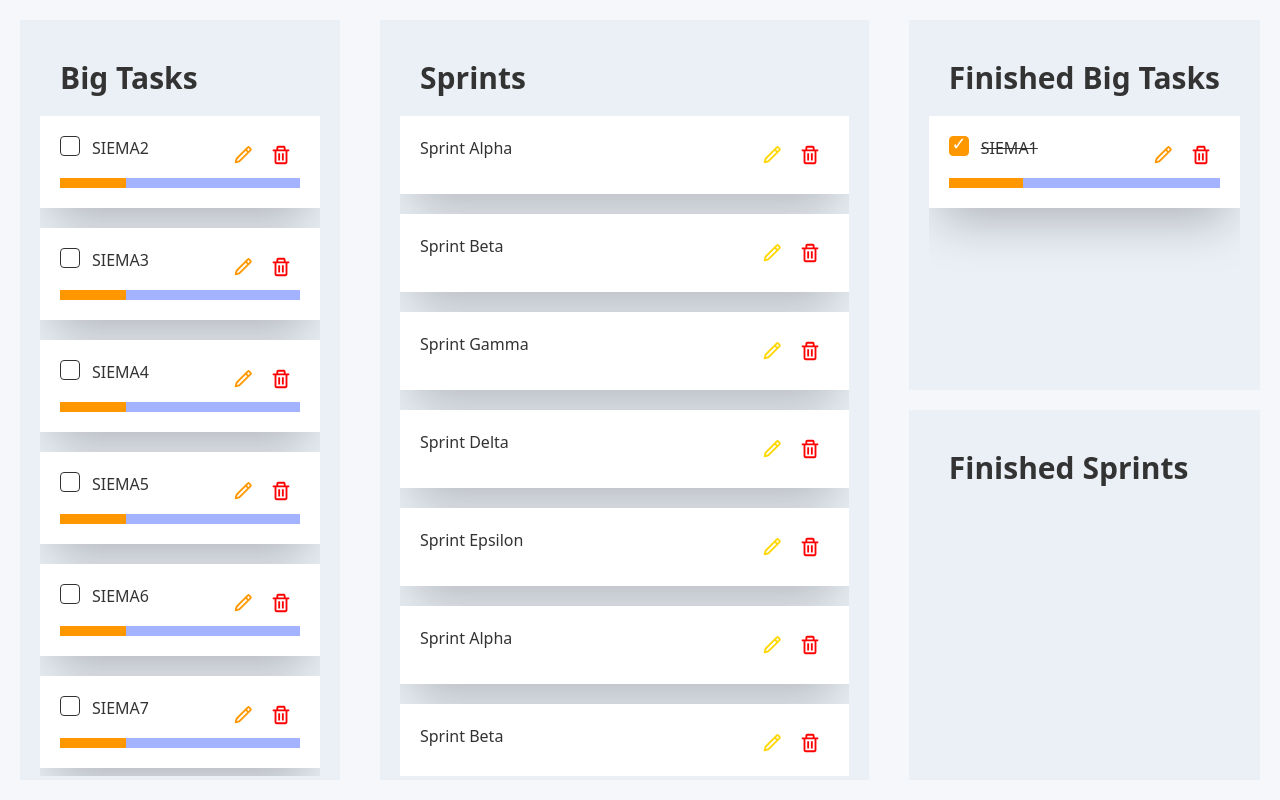
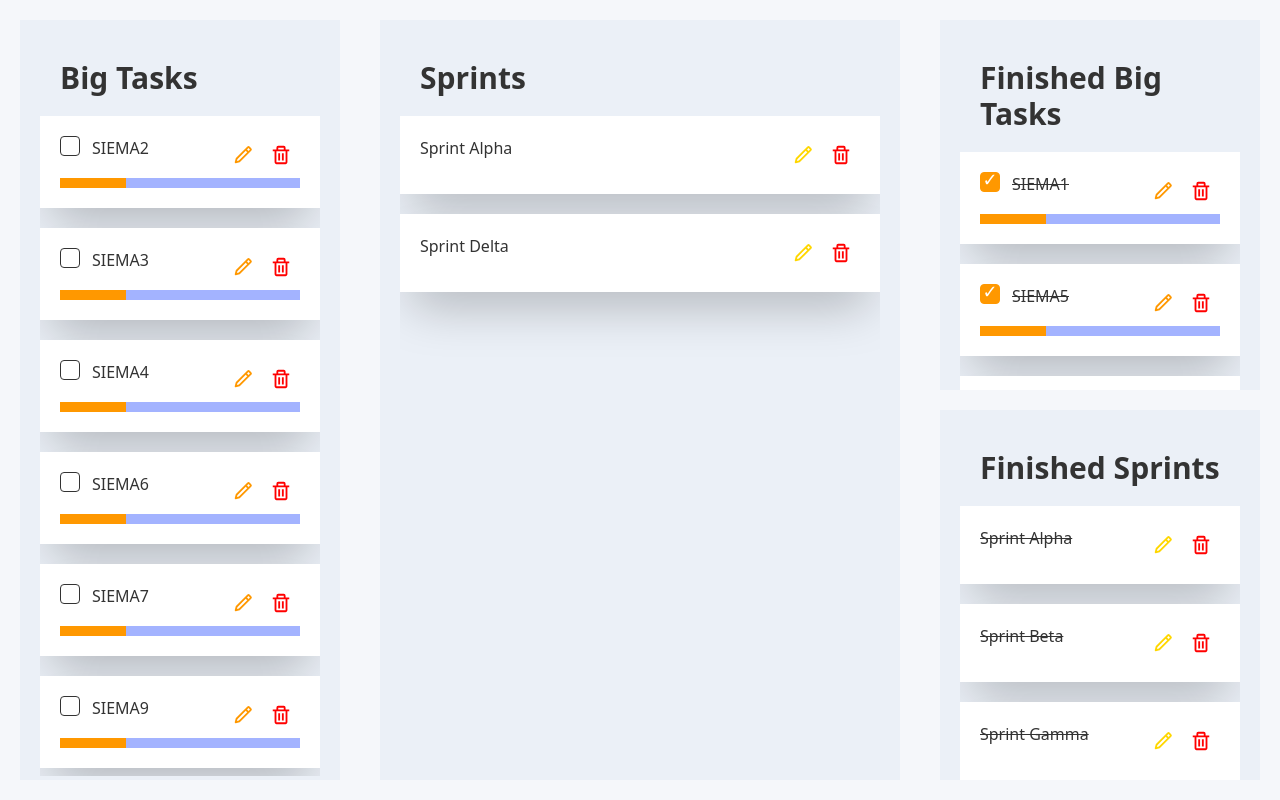
Before and after one commit to ssuminski3/BigTasks, a React (Vite) app in the folder client/BigTask/: page / in a window 1280 px wide. Built offline with nearby package versions, Linux system fonts and the light colour scheme.

Commit message:
Finished main page

```diff
--- a/client/BigTask/src/components/SprintComponent.tsx
+++ b/client/BigTask/src/components/SprintComponent.tsx
@@ -6,6 +6,7 @@ import { BiTrash } from "react-icons/bi";
 type Sprint = {
     name: string,
     key_my: number,
+    done: boolean,
     dl: (index: number) => void
 }
 
@@ -38,7 +39,7 @@ function SprintComponent(props: Sprint) {
                         />
                     ) : (
                         <label>
-                            {name}
+                            {props.done ? <del>{name}</del> : name}
                         </label>
                     )}
 
--- a/client/BigTask/src/pages/MainPage.tsx
+++ b/client/BigTask/src/pages/MainPage.tsx
@@ -19,42 +19,45 @@ const initialBigTasks: BigTask[] = [
   { done: false, name: "SIEMA2", taskToDo: 120, donesTasks: 33, key_my: 2 },
   { done: false, name: "SIEMA3", taskToDo: 120, donesTasks: 33, key_my: 3 },
   { done: false, name: "SIEMA4", taskToDo: 120, donesTasks: 33, key_my: 4 },
-  { done: false, name: "SIEMA5", taskToDo: 120, donesTasks: 33, key_my: 5 },
+  { done: true, name: "SIEMA5", taskToDo: 120, donesTasks: 33, key_my: 5 },
   { done: false, name: "SIEMA6", taskToDo: 120, donesTasks: 33, key_my: 6 },
   { done: false, name: "SIEMA7", taskToDo: 120, donesTasks: 33, key_my: 7 },
-  { done: false, name: "SIEMA8", taskToDo: 120, donesTasks: 33, key_my: 8 },
+  { done: true, name: "SIEMA8", taskToDo: 120, donesTasks: 33, key_my: 8 },
   { done: false, name: "SIEMA9", taskToDo: 120, donesTasks: 33, key_my: 9 },
-  { done: false, name: "SIEMA10", taskToDo: 120, donesTasks: 33, key_my: 10 },
-  { done: false, name: "SIEMA11", taskToDo: 120, donesTasks: 33, key_my: 11 },
+  { done: true, name: "SIEMA10", taskToDo: 120, donesTasks: 33, key_my: 10 },
+  { done: true, name: "SIEMA11", taskToDo: 120, donesTasks: 33, key_my: 11 },
   { done: false, name: "SIEMA12", taskToDo: 120, donesTasks: 33, key_my: 12 },
   { done: false, name: "SIEMA13", taskToDo: 120, donesTasks: 33, key_my: 13 },
   { done: false, name: "SIEMA15", taskToDo: 120, donesTasks: 33, key_my: 14 },
-  { done: false, name: "SIEMA14", taskToDo: 120, donesTasks: 33, key_my: 15 },
-  { done: false, name: "SIEMA16", taskToDo: 120, donesTasks: 33, key_my: 16 },
+  { done: true, name: "SIEMA14", taskToDo: 120, donesTasks: 33, key_my: 15 },
+  { done: true, name: "SIEMA16", taskToDo: 120, donesTasks: 33, key_my: 16 },
 ];
 type Sprint = {
   name: string,
   key_my: number,
+  done: boolean
 }
 const sprintes: Sprint[] = [
-  { name: "Sprint Alpha", key_my: 1 },
-  { name: "Sprint Beta", key_my: 2 },
-  { name: "Sprint Gamma", key_my: 3 },
-  { name: "Sprint Delta", key_my: 4 },
-  { name: "Sprint Epsilon", key_my: 5 },
-  { name: "Sprint Alpha", key_my: 1 },
-  { name: "Sprint Beta", key_my: 2 },
-  { name: "Sprint Gamma", key_my: 3 },
-  { name: "Sprint Delta", key_my: 4 },
-  { name: "Sprint Epsilon", key_my: 5 },
+  { name: "Sprint Alpha", key_my: 1, done: true },
+  { name: "Sprint Beta", key_my: 2, done: true },
+  { name: "Sprint Gamma", key_my: 3, done: true },
+  { name: "Sprint Delta", key_my: 4, done: true },
+  { name: "Sprint Epsilon", key_my: 5, done: true },
+  { name: "Sprint Alpha", key_my: 1, done: false },
+  { name: "Sprint Beta", key_my: 2, done: true },
+  { name: "Sprint Gamma", key_my: 3, done: true },
+  { name: "Sprint Delta", key_my: 4, done: false },
+  { name: "Sprint Epsilon", key_my: 5, done: true },
 ];
 
 
 function MainPage() {
   // Set up state for managing tasks.
   const [tasks, setTasks] = useState<BigTask[]>(initialBigTasks.filter(e => e.done === false));
-  const [sprints, setSprints] = useState<Sprint[]>(sprintes)
+  const [sprints, setSprints] = useState<Sprint[]>(sprintes.filter(e => e.done === false))
   const [doneTasks, setDoneTasks] = useState<BigTask[]>(initialBigTasks.filter(e => e.done === true))
+  const [doneSprints, setDoneSprints] = useState<Sprint[]>(sprintes.filter(e => e.done === true))
+
 
   // Remove a task based on its key.
   function removeBigTaks(key: number,) {
@@ -123,16 +126,17 @@ function MainPage() {
                 name={sprint.name}
                 key_my={sprint.key_my}
                 dl={removeSprint}
+                done={sprint.done}
               />
             ))}
           </div>
         </div>
 
         {/* Right Sidebar - Finished Tasks */}
-        <div className="m-5 :w-1/4 flex flex-col space-y-5">
-          <div style={{ backgroundColor: '#EBF0F7' }} className="p-5 flex-1">
+        <div className="m-5 w-1/4 flex flex-col flex-none h-[calc(100vh-40px)] space-y-5">
+          <div style={{ backgroundColor: '#EBF0F7' }} className="p-5 flex-1 overflow-hidden">
             <p className="font-bold text-3xl m-5">Finished Big Tasks</p>
-            <div className="overflow-y-scroll h-11/12 m-auto">
+            <div className="overflow-y-scroll h-full m-auto">
               {doneTasks.map((task) => (
                 <BigTaskComponent
                   key={task.key_my}
@@ -147,10 +151,22 @@ function MainPage() {
               ))}
             </div>
           </div>
-          <div style={{ backgroundColor: '#EBF0F7' }} className="p-5 flex-1">
+
+          <div style={{ backgroundColor: '#EBF0F7' }} className="p-5 flex-1 overflow-hidden">
             <p className="font-bold text-3xl m-5">Finished Sprints</p>
+            <div className="overflow-y-scroll h-full m-auto">
+              {doneSprints.map((sprint) => (
+                <SprintComponent
+                  name={sprint.name}
+                  key_my={sprint.key_my}
+                  dl={removeSprint}
+                  done={sprint.done}
+                />
+              ))}
+            </div>
           </div>
         </div>
+
       </div>
 
       {/* Render nested routes */}
```
